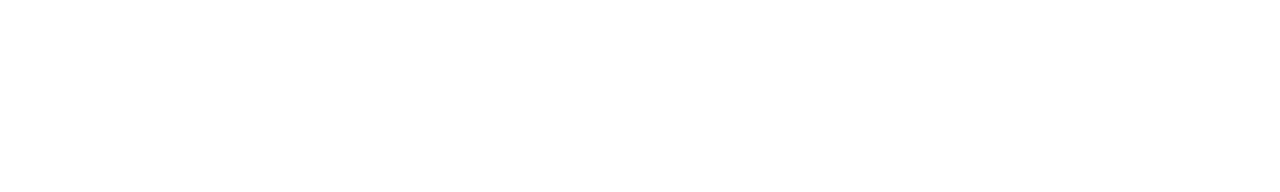
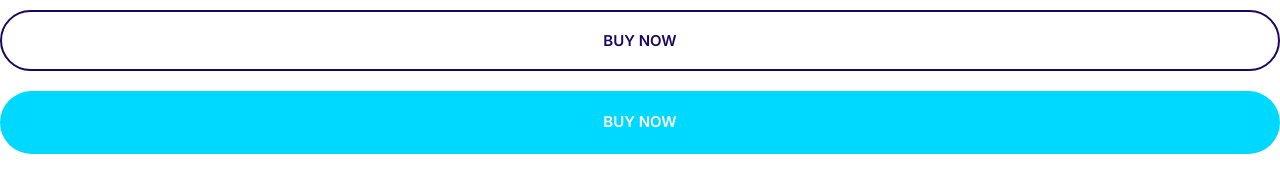
Before and after one commit to leoordonio17/first-app, a plain HTML site: page index.html in a window 1280 px wide. Drawn offline with Linux system fonts and the light colour scheme.

Commit message:
Build button component.

```diff
--- a/css/styles.css
+++ b/css/styles.css
@@ -6,6 +6,9 @@
     --color-body: #918ca4;
 }
 
+*, *::before, *::after {
+    box-sizing: border-box;
+}
 /* Typography */
 html {
     /* 62.5% of 16px = 10px */
@@ -173,3 +176,69 @@ a {
     justify-content: center;
     align-items: center;
  }
+
+ /* Buttons */
+
+ .btn {
+    border-radius: 40px;
+    border: 0;
+    cursor: pointer;
+    font-size: 1.8rem;
+    font-weight: 600;
+    margin: 1rem 0;
+    padding: 2rem 3rem;
+    text-align: center;
+    text-transform: uppercase;
+    white-space: nowrap;
+ }
+
+ .btn--primary {
+    background: var(--color-primary);
+    color: #fff;
+
+ }
+
+ .btn--primary:hover {
+    background: #3a8ffd;
+ }
+
+ .btn--secondary {
+    background: var(--color-secondary);
+    color: #fff;
+ }
+
+ .btn--secondary:hover {
+    background: #00c8eb;
+ }
+
+ .btn--accent {
+    background: var(--color-accent);
+    color: #fff;
+ }
+
+ .btn--accent:hover {
+    background: #ec3000;
+ }
+
+ .btn--outline {
+    background: #fff;
+    color: var(--color-headings);
+    border: 2px solid var(--color-headings);
+
+ }
+
+ .btn--outline:hover {
+    background: var(--color-headings);
+    color: #fff;
+ }
+
+ .btn--block {
+    width: 100%;
+    display: inline-block;
+ }
+
+ @media screen and (min-width: 1024px){
+    .btn {
+        font-size: 1.5rem;
+    }
+}
--- a/index.html
+++ b/index.html
@@ -13,5 +13,8 @@
       rel="stylesheet"
     />
   </head>
-  <body></body>
+  <body>
+    <button class="btn btn--outline btn--block">Buy Now</button>
+    <a href="#" class="btn btn--secondary btn--block">Buy Now</a>
+  </body>
 </html>
```
Also changed, not shown: components/buttons.html (added, +2 -0 lines).
